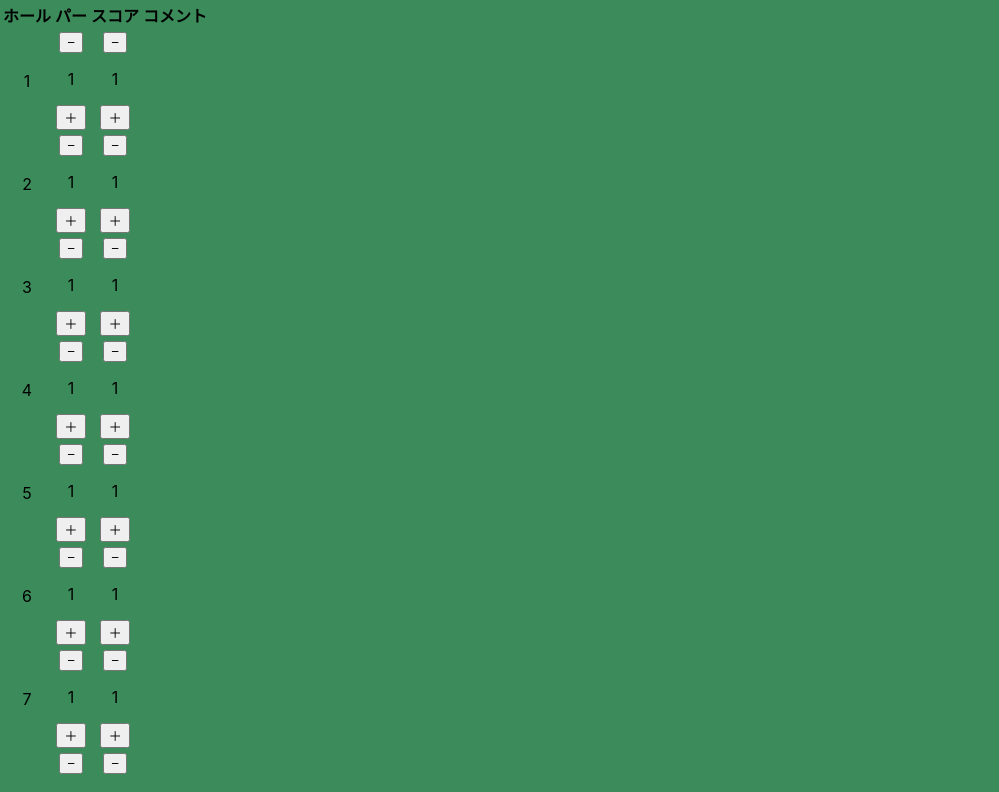
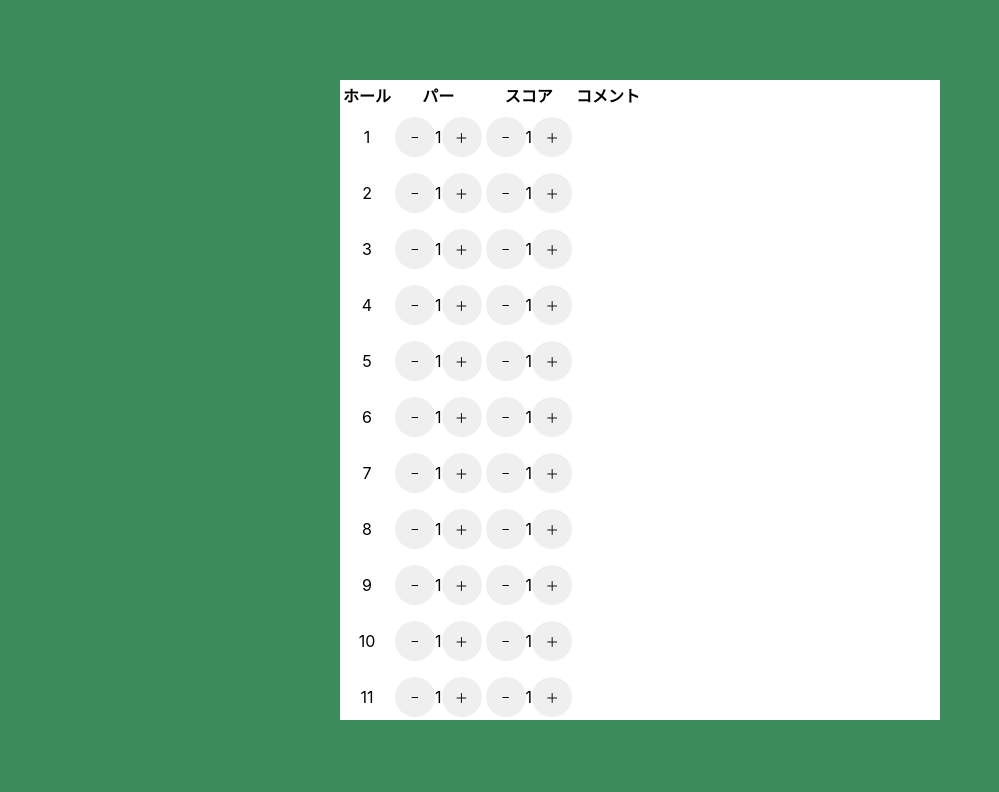
Before and after one commit to Ryuki-4648/birdies-golf, a React (Create React App) app in the folder birdies/: page / in a window 1280 px wide. Shown: the top 792 px of the page, without its empty margins (0-999 px from the left). Built offline with nearby package versions, Linux system fonts and the light colour scheme.

Commit message:
パートスコアによって結果を変える（途中）

```diff
--- a/birdies/src/App.css
+++ b/birdies/src/App.css
@@ -2,6 +2,7 @@
   text-align: center;
   background-color: #3b8c5a;
   height: 100vh;
+  position: relative;
 }
 
 .App-logo {
@@ -24,3 +25,27 @@
     transform: rotate(360deg);
   }
 }
+
+.flex {
+  display: flex;
+  align-items: center;
+}
+.box {
+  background-color: #fff;
+  overflow-y: scroll;
+  position: absolute;
+  top: 50%;
+  left: 50%;
+  transform: translate(-50%, -50%);
+}
+.wrap {
+  height: 80vh;
+  width: 600px;
+}
+.c-button01 {
+  width: 40px;
+  height: 40px;
+  border-radius: 50%;
+  border: none;
+  cursor: pointer;
+}
--- a/birdies/src/App.tsx
+++ b/birdies/src/App.tsx
@@ -3,46 +3,98 @@ import React, { useState } from "react";
 import "./App.css";
 
 function App() {
-  const [parCount, setParCount] = useState(1);
-  const [scoreCount, setScoreCount] = useState(1);
-  const [displayResultText, setDisplayResltText] = useState("");
-  const onClickFinishButton = () => {
+  const [parCounts, setParCounts] = useState(Array(19).fill(1)); // 1-18ホール分のパーを格納する配列。初期値を1とする。
+  const [scoreCounts, setScoreCounts] = useState(Array(19).fill(1));
+  const [displayResultTexts, setDisplayResultTexts] = useState(
+    Array(19).fill("")
+  );
+  const onClickFinishButton = (
+    index: number,
+    event: React.MouseEvent<HTMLButtonElement>
+  ) => {
+    const scoreCount = scoreCounts[index];
+    const parCount = parCounts[index];
+    console.log(scoreCount); // onClickFinishButton(hoge, event)としたら、hoge番目のスコアが表示される
+    console.log(parCount);
     if (scoreCount === 1) {
-      setDisplayResltText("ホールインワン");
+      setDisplayResultTexts((prevResultTexts) => {
+        console.log(prevResultTexts); // 配列0-18
+        const newResultTexts = [...prevResultTexts];
+        newResultTexts[index] = "ホールインワン";
+        return newResultTexts;
+      });
     } else if (parCount - 4 === scoreCount) {
-      setDisplayResltText("コンドル");
+      setDisplayResultTexts((prevResultTexts) => {
+        const newResultTexts = [...prevResultTexts];
+        newResultTexts[index] = "コンドル";
+        return newResultTexts;
+      });
     } else if (parCount - 3 === scoreCount) {
-      setDisplayResltText("アルバトロス");
+      setDisplayResultTexts((prevResultTexts) => {
+        const newResultTexts = [...prevResultTexts];
+        newResultTexts[index] = "アルバトロス";
+        return newResultTexts;
+      });
     } else if (parCount - 2 === scoreCount) {
-      setDisplayResltText("イーグル");
+      setDisplayResultTexts((prevResultTexts) => {
+        const newResultTexts = [...prevResultTexts];
+        newResultTexts[index] = "イーグル";
+        return newResultTexts;
+      });
     } else if (parCount - 1 === scoreCount) {
-      setDisplayResltText("バーディー");
+      setDisplayResultTexts((prevResultTexts) => {
+        const newResultTexts = [...prevResultTexts];
+        newResultTexts[index] = "バーディー";
+        return newResultTexts;
+      });
     } else if (parCount === scoreCount) {
-      setDisplayResltText("パー");
+      setDisplayResultTexts((prevResultTexts) => {
+        const newResultTexts = [...prevResultTexts];
+        newResultTexts[index] = "パー";
+        return newResultTexts;
+      });
     } else if (parCount + 1 === scoreCount) {
-      setDisplayResltText("ボギー");
+      setDisplayResultTexts((prevResultTexts) => {
+        const newResultTexts = [...prevResultTexts];
+        newResultTexts[index] = "ボギー";
+        return newResultTexts;
+      });
     } else if (parCount + 2 === scoreCount) {
-      setDisplayResltText("ダブルボギー");
+      setDisplayResultTexts((prevResultTexts) => {
+        const newResultTexts = [...prevResultTexts];
+        newResultTexts[index] = "ダブルボギー";
+        return newResultTexts;
+      });
     }
+  };
+  const parCountsChange = (index: number, value: number) => {
+    const newParCount = [...parCounts]; // parCounts配列をコピー　新しい配列の作成
+    newParCount[index] += value; // 新しい配列のindex番目にvalueを足す
+    setParCounts(newParCount);
+  };
+  const scoreCountsChange = (index: number, value: number) => {
+    const newScoreCount = [...scoreCounts];
+    newScoreCount[index] += value;
+    setScoreCounts(newScoreCount);
   };
   const createTableRows = () => {
     const tableRows = [];
-    for (let i = 1; i <= 18; i++) {
+    for (let i = 1; i < 19; i++) {
       tableRows.push(
-        <tr>
+        <tr key={i}>
           <td>{i}</td>
           <td>
             <div className="flex">
               <button
-                className="text-md"
-                onClick={() => setParCount(parCount - 1)}
+                className="text-md c-button01"
+                onClick={(event) => parCountsChange(i, -i)}
               >
                 −
               </button>
-              <p>{parCount}</p>
+              <p>{parCounts[i]}</p>
               <button
-                className="text-md"
-                onClick={() => setParCount(parCount + 1)}
+                className="text-md c-button01"
+                onClick={(event) => parCountsChange(i, 1)}
               >
                 ＋
               </button>
@@ -51,22 +103,24 @@ function App() {
           <td>
             <div className="flex">
               <button
-                className="text-md"
-                onClick={() => setScoreCount(scoreCount - 1)}
+                className="text-md c-button01"
+                onClick={(event) => scoreCountsChange(i, -1)}
               >
                 −
               </button>
-              <p>{scoreCount}</p>
+              <p>{scoreCounts[i]}</p>
               <button
-                className="text-md"
-                onClick={() => setScoreCount(scoreCount + 1)}
+                className="text-md c-button01"
+                onClick={(event) => scoreCountsChange(i, 1)}
               >
                 ＋
               </button>
             </div>
           </td>
           <td>
-            <p className="hoge">{displayResultText}</p>
+            <p className="hoge">
+              {displayResultTexts[i] ? displayResultTexts[i] : ""}
+            </p>
           </td>
         </tr>
       );
@@ -78,7 +132,8 @@ function App() {
       <header className="App-header">
         {/* <img src={logo} className="App-logo" alt="logo" /> */}
       </header>
-      <div className="">
+      <div className="box">
+        <div className="wrap">
           <table>
             <thead>
               <tr>
@@ -90,9 +145,15 @@ function App() {
             </thead>
             <tbody>{createTableRows()}</tbody>
           </table>
-        <button className="finish" onClick={onClickFinishButton}>
+          <button
+            className="finish"
+            onClick={(event) => {
+              onClickFinishButton(18, event);
+            }}
+          >
             Finish
           </button>
+        </div>
       </div>
     </div>
   );
--- a/birdies/src/reportWebVitals.ts
+++ b/birdies/src/reportWebVitals.ts
@@ -1,8 +1,8 @@
-import { ReportHandler } from 'web-vitals';
+import { ReportHandler } from "web-vitals";
 
 const reportWebVitals = (onPerfEntry?: ReportHandler) => {
   if (onPerfEntry && onPerfEntry instanceof Function) {
-    import('web-vitals').then(({ getCLS, getFID, getFCP, getLCP, getTTFB }) => {
+    import("web-vitals").then(({ getCLS, getFID, getFCP, getLCP, getTTFB }) => {
       getCLS(onPerfEntry);
       getFID(onPerfEntry);
       getFCP(onPerfEntry);
```
Also changed, not shown: birdies/src/index.tsx (+6 -6 lines). Lines whose indentation alone changed are shown as unchanged.
